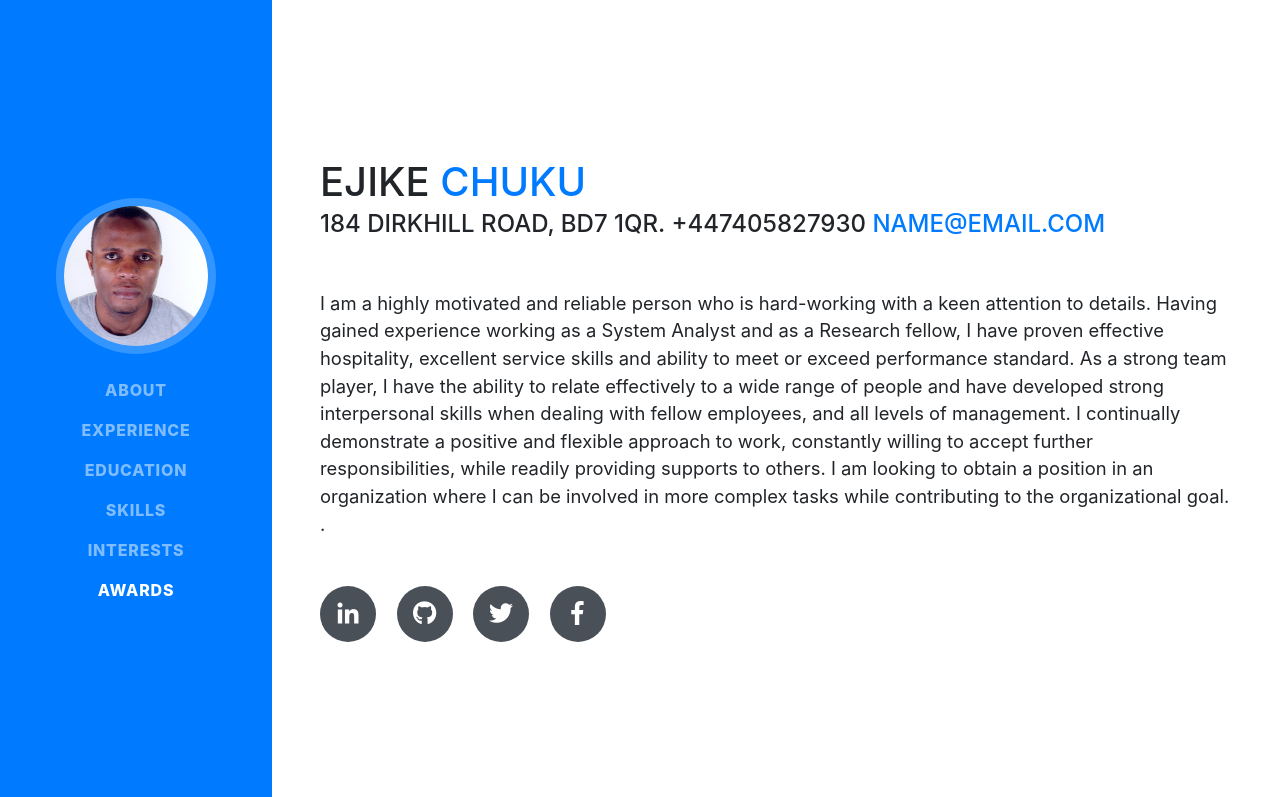
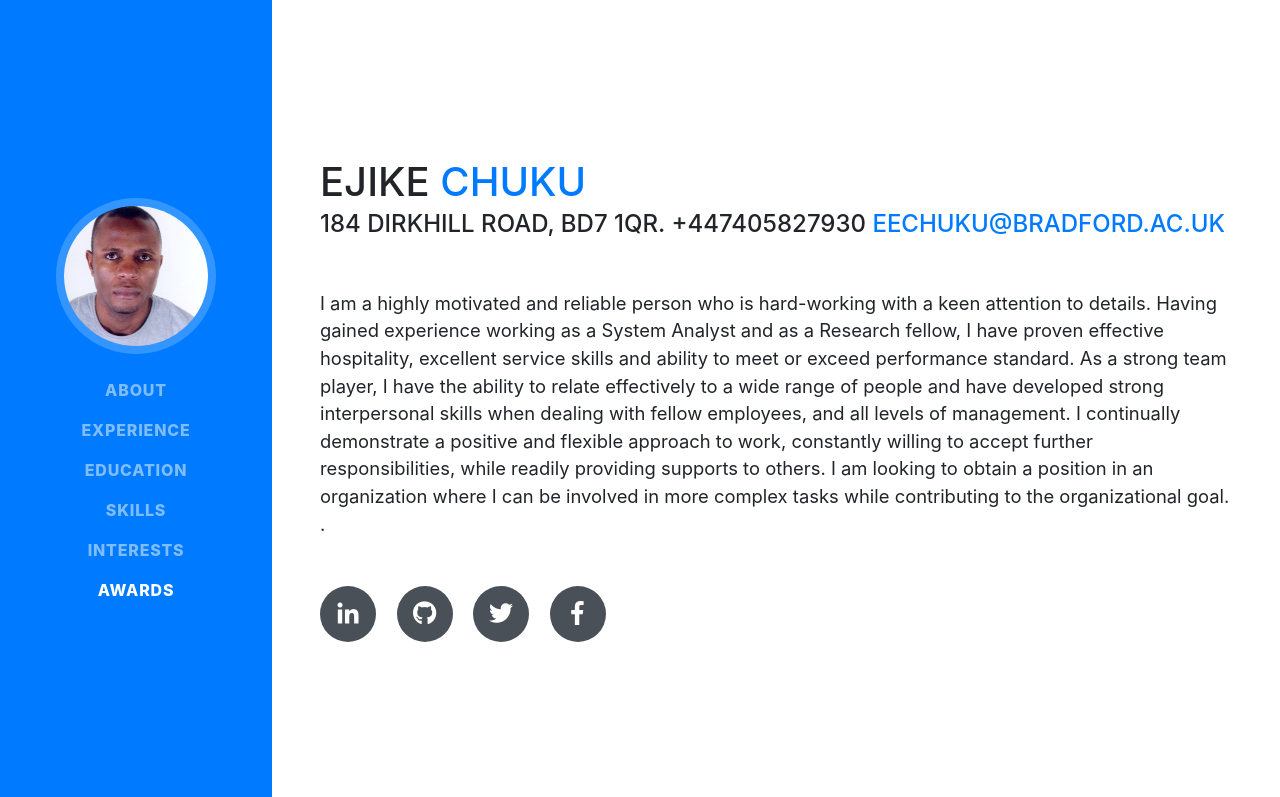
Before and after one commit to chukwuejyk/chukwuejyk.github.io, a website with bundled scripts: page index.html in a window 1280 px wide. Shown: the top 797 px of the page. Built offline with nearby package versions, Linux system fonts and the light colour scheme; a web font is replaced by a local one.

Commit message:
Update index.html

```diff
--- a/index.html
+++ b/index.html
@@ -67,7 +67,7 @@
             <span class="text-primary">Chuku</span>
           </h1>
           <div class="subheading mb-5">184 Dirkhill Road, BD7 1QR. +447405827930
-            <a href="mailto:name@email.com">name@email.com</a>
+            <a href="mailto:name@email.com">eechuku@bradford.ac.uk</a>
           </div>
           <p class="lead mb-5">I am a highly motivated and reliable person who is hard-working with a keen attention to details. Having gained experience working as a System Analyst and as a Research fellow, I have proven effective hospitality, excellent service skills and ability to meet or exceed performance standard. As a strong team player, I have the ability to relate effectively to a wide range of people and have developed strong interpersonal skills when dealing with fellow employees, and all levels of management. I continually demonstrate a positive and flexible approach to work, constantly willing to accept further responsibilities, while readily providing supports to others. I am looking to obtain a position in an organization where I can be involved in more complex tasks while contributing to the organizational goal. .</p>
           <div class="social-icons">
```
